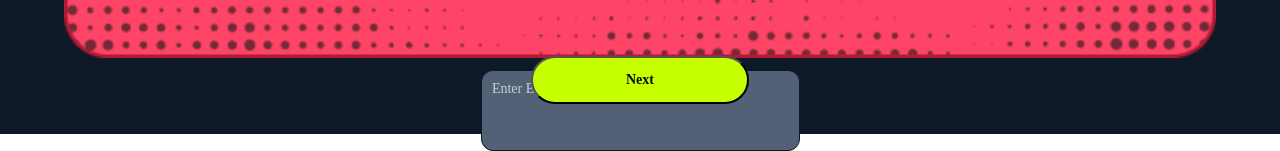
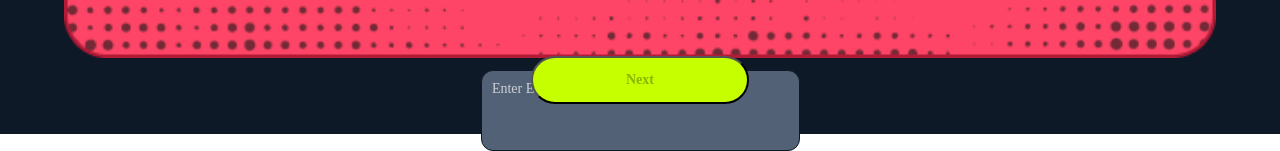
Before and after one commit to Abhirajkar27/Survival_Kit, a React (Create React App) app: page / in a window 1280 px wide. Both pictures are taken after a click on the button "Start". Shown: the part 666-817 px from the top of the page. Built offline with nearby package versions, Linux system fonts and the light colour scheme.

Commit message:
survival Kit

```diff
--- a/src/Pages/MainPage/MainPage.css
+++ b/src/Pages/MainPage/MainPage.css
@@ -106,6 +106,18 @@
   box-sizing: border-box;
   padding: 1.3vh;
   margin-top: 1vh;
+  color: var(--info-Error, #FF5372);
+  font-feature-settings: "liga" off, "clig" off;
+  -webkit-text-stroke-width: 1;
+  -webkit-text-stroke-color: var(
+    --Neutral-Light-alpha-50,
+    rgba(255, 255, 255, 0.5)
+  );
+  font-family: "Nice Tango";
+  font-size: 1.75rem;
+  font-style: normal;
+  font-weight: 400;
+  line-height: 120%; /* 2.1rem */
 }
 .survival_area::placeholder {
   color: var(--Neutral-Light-alpha-70, rgba(255, 255, 255, 0.7));
--- a/src/Pages/MainPage/MainPage.jsx
+++ b/src/Pages/MainPage/MainPage.jsx
@@ -4,7 +4,7 @@ import SK_box from '../../assets/img/Survival_Box.png';
 import { SK_Context } from '../../context/context';
 
 const MainPage = (props) => {
-  const { survivalAns, handleInput_SK} = useContext(SK_Context);
+  const { survivalAns, handleInput_SK } = useContext(SK_Context);
 
   return (
     <div className='SK_MainPage'>
@@ -27,13 +27,13 @@ const MainPage = (props) => {
           </div>
         </div>
       </div>
-      <textarea style={{resize:"none"}}
-      className="survival_area"
-      placeholder='Enter Emojis'
-      value={survivalAns}
-      onChange={handleInput_SK}
+      <textarea style={{ resize: "none" }}
+        className="survival_area"
+        placeholder='Enter Emojis'
+        value={survivalAns}
+        onChange={handleInput_SK}
       ></textarea>
-      <button onClick={props.onforw} className='forw_main_btn'><span>Next</span></button>
+      <button onClick={survivalAns ? props.onforw:null} className='forw_main_btn'><span style={{ opacity: survivalAns ? '1' : '.3' }}>Next</span></button>
     </div>
   )
 }
--- a/src/Pages/SendPage/SendPage.css
+++ b/src/Pages/SendPage/SendPage.css
@@ -44,6 +44,22 @@
   line-height: 120%;
   /* margin-top: .4rem; */
 }
+.sk_boxCont {
+    margin-top: 1vh;
+  color: var(--info-Error, #ff5372);
+  text-align: center;
+  font-feature-settings: "liga" off, "clig" off;
+  -webkit-text-stroke-width: 1;
+  -webkit-text-stroke-color: var(
+    --Neutral-Light-alpha-50,
+    rgba(255, 255, 255, 0.5)
+  );
+  font-family: "Nice Tango";
+  font-size: 1.75rem;
+  font-style: normal;
+  font-weight: 400;
+  line-height: 120%; /* 2.1rem */
+}
 .nxtbtntp_SK {
   display: flex;
   width: 56.5vw;
--- a/src/Pages/SendPage/SendPage.jsx
+++ b/src/Pages/SendPage/SendPage.jsx
@@ -12,7 +12,7 @@ const SendPage = (props) => {
                 <img src={SK_box} />
                 <div>
                     <div className="sk_boxhead_SP">Survival Kit ⛑️</div>
-                    <div>{survivalAns}</div>
+                    <div className="sk_boxCont">{survivalAns}</div>
                 </div>
             </div>
             <svg className="SK_bk_Btn" onClick={props.onClose} xmlns="http://www.w3.org/2000/svg" width="24" height="24" viewBox="0 0 24 24" fill="none">
```
